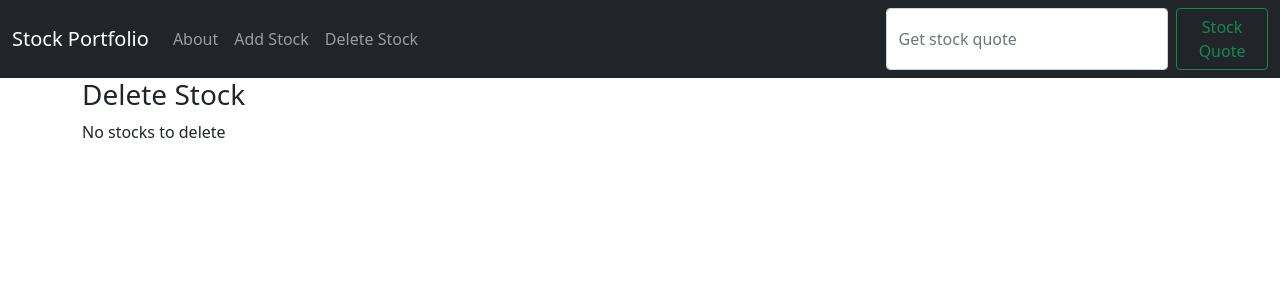
After one commit to todor1/django-udemy, a Django app: template django-stock/quotes/templates/delete_stock.html in a window 1280 px wide. The commit adds this page. Shown: the top 300 px of the page. Run offline with Django 5.2, Linux system fonts and the light colour scheme; the template is opened without the code that fills it, so the values that code supplies are empty.

Commit message:
stocks end

```diff
--- a/django-stock/helpers/instructions_stock.txt
+++ b/django-stock/helpers/instructions_stock.txt
@@ -213,3 +213,9 @@ Variable name: OPENAI_API_KEY
 Variable value: <yourkey>
 
 Sign out and then log in to your PC.
+
+####################################################################
+SSH keys lecture
+https://www.udemy.com/course/top-python-and-django-web-development-bundle/learn/lecture/17576718#overview
+
+####################################################################
--- a/django-stock/quotes/templates/base.html
+++ b/django-stock/quotes/templates/base.html
@@ -33,6 +33,9 @@
                         </li>
                         <li class="nav-item">
                             <a class="nav-link" href="{% url 'add_stock' %}">Add Stock</a>
+                        </li>
+                        <li class="nav-item">
+                            <a class="nav-link" href="{% url 'delete_stock' %}">Delete Stock</a>
                         </li>
                     </ul>
                     <form action="{% url 'home' %}" class="d-flex" method="post">
--- /dev/null
+++ b/django-stock/quotes/templates/delete_stock.html
@@ -0,0 +1,13 @@
+{% extends "base.html" %}
+{% block content %}
+    <h3>Delete Stock</h3>
+    {% if ticker %}
+        {% for item in ticker %}
+            <a class="btn btn-outline-success" href="{% url 'delete' item.id %}">Delete {{ item.ticker|upper }}</a>
+            <br>
+            <br>
+        {% endfor %}
+    {% else %}
+        <p>No stocks to delete</p>
+    {% endif %}
+{% endblock content %}
--- a/django-stock/quotes/urls.py
+++ b/django-stock/quotes/urls.py
@@ -6,4 +6,5 @@ urlpatterns = [
     path("about/", views.about, name="about"),
     path("add_stock/", views.add_stock, name="add_stock"),
     path("delete/<int:stock_id>", views.delete, name="delete"),
+    path("delete_stock/", views.delete_stock, name="delete_stock"),
 ]
```
Also changed, not shown: django-stock/quotes/views.py (+7 -1 lines).
